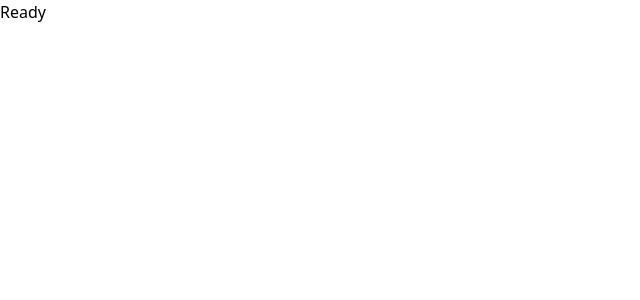
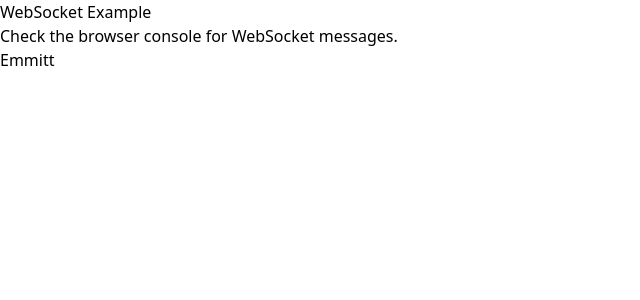
Before and after one commit to valentinesamuel/react-nestjs-sandbox, a React (Vite) app in the folder reactjs/: page / in a window 1280 px wide. Shown: the top 300 px of the page, without its empty margins (0-640 px from the left). Built offline with nearby package versions, Linux system fonts and the light colour scheme; no server answers.

Commit message:
Added package files

```diff
--- a/reactjs/package.json
+++ b/reactjs/package.json
@@ -12,7 +12,9 @@
   "dependencies": {
     "axios": "^1.5.1",
     "react": "^18.2.0",
-    "react-dom": "^18.2.0"
+    "react-dom": "^18.2.0",
+    "socket.io": "^4.7.2",
+    "socket.io-client": "^4.7.2"
   },
   "devDependencies": {
     "@types/react": "^18.2.15",
--- a/reactjs/src/App.tsx
+++ b/reactjs/src/App.tsx
@@ -1,7 +1,30 @@
-import React from "react";
+import React, { useEffect } from "react";
+import { io } from "socket.io-client";
 
 const App: React.FC = () => {
-  return <h1>Ready</h1>;
+  const socket = io("http://localhost:3000");
+
+  const handleEmit = () => {
+    socket.emit("message", { first: "data" });
+  };
+
+  // socket.on("exception", (response) => {
+  //   console.log(response);
+  // });
+  useEffect(() => {
+    // Clean up the WebSocket connection when the component unmounts
+    // return () => {
+    //   socket.disconnect();
+    // };
+  }, []); // Empty dependency array ensures this effect runs only once
+
+  return (
+    <div>
+      <h1>WebSocket Example</h1>
+      <p>Check the browser console for WebSocket messages.</p>
+      <button onClick={handleEmit}>Emmitt</button>
+    </div>
+  );
 };
 
 export default App;
```
Also changed, not shown: 1 other file (tests, documents, lock files or other folders).
